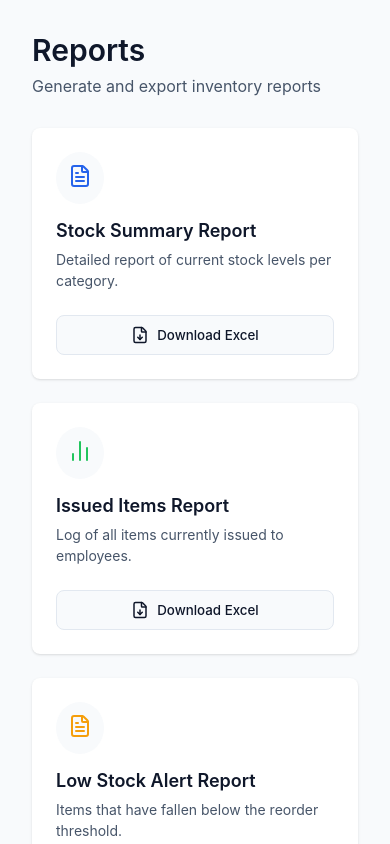
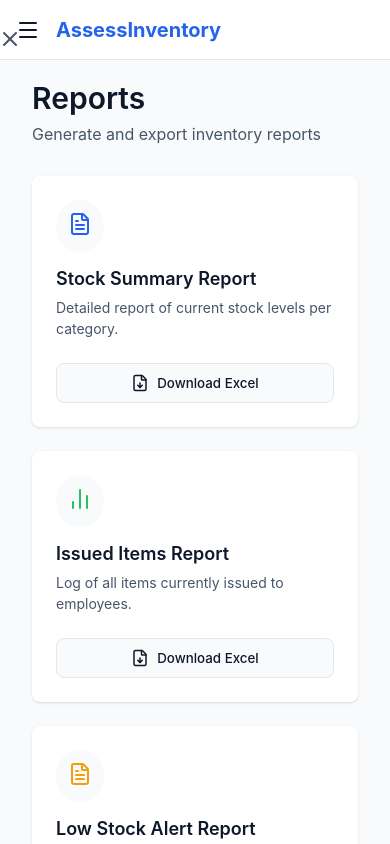
Before and after one commit to kamal0019/assess-inventory, a Next.js app in the folder client/: page /reports in a window 390 px wide. Shown: the top 844 px of the page. Built offline with nearby package versions, Linux system fonts and the light colour scheme; no server answers.

Commit message:
feat: implement mobile responsive sidebar

```diff
--- a/client/src/components/DashboardLayout.module.css
+++ b/client/src/components/DashboardLayout.module.css
@@ -10,10 +10,72 @@
     padding: 2rem;
     background-color: var(--background);
     transition: margin-left 0.3s ease;
+    width: 100%;
+    /* Ensure it takes full width */
+}
+
+.mobileHeader {
+    display: none;
+    position: fixed;
+    top: 0;
+    left: 0;
+    width: 100%;
+    height: 60px;
+    background-color: var(--surface);
+    border-bottom: 1px solid var(--border);
+    z-index: 40;
+    padding: 0 1rem;
+    align-items: center;
+}
+
+.logoAndMenu {
+    display: flex;
+    align-items: center;
+    gap: 1rem;
+}
+
+.menuButton {
+    background: none;
+    border: none;
+    cursor: pointer;
+    color: var(--text-main);
+    display: flex;
+    align-items: center;
+    justify-content: center;
+}
+
+.mobileLogo {
+    font-weight: 700;
+    font-size: 1.25rem;
+    color: var(--primary);
+}
+
+.overlay {
+    position: fixed;
+    top: 0;
+    left: 0;
+    width: 100vw;
+    height: 100vh;
+    background-color: rgba(0, 0, 0, 0.5);
+    z-index: 45;
+    opacity: 0;
+    pointer-events: none;
+    transition: opacity 0.3s ease;
+}
+
+.overlayOpen {
+    opacity: 1;
+    pointer-events: auto;
 }
 
 @media (max-width: 768px) {
     .main {
         margin-left: 0;
+        padding-top: 80px;
+        /* Space for mobile header */
+    }
+
+    .mobileHeader {
+        display: flex;
     }
 }
--- a/client/src/components/DashboardLayout.tsx
+++ b/client/src/components/DashboardLayout.tsx
@@ -1,14 +1,39 @@
+"use client";
+
+import { useState } from 'react';
 import Sidebar from './Sidebar';
 import styles from './DashboardLayout.module.css';
+import { Menu } from 'lucide-react';
 
 interface DashboardLayoutProps {
     children: React.ReactNode;
 }
 
 const DashboardLayout = ({ children }: DashboardLayoutProps) => {
+    const [isSidebarOpen, setIsSidebarOpen] = useState(false);
+
+    const toggleSidebar = () => {
+        setIsSidebarOpen(!isSidebarOpen);
+    };
+
     return (
         <div className={styles.container}>
-            <Sidebar />
+            <div className={`${styles.mobileHeader}`}>
+                <div className={styles.logoAndMenu}>
+                    <button onClick={toggleSidebar} className={styles.menuButton}>
+                        <Menu size={24} />
+                    </button>
+                    <span className={styles.mobileLogo}>AssessInventory</span>
+                </div>
+            </div>
+
+            <div
+                className={`${styles.overlay} ${isSidebarOpen ? styles.overlayOpen : ''}`}
+                onClick={() => setIsSidebarOpen(false)}
+            />
+
+            <Sidebar isOpen={isSidebarOpen} onClose={() => setIsSidebarOpen(false)} />
+
             <main className={styles.main}>
                 {children}
             </main>
--- a/client/src/components/Sidebar.module.css
+++ b/client/src/components/Sidebar.module.css
@@ -13,14 +13,28 @@
     z-index: 50;
 }
 
+.logoHeader {
+    display: flex;
+    align-items: center;
+    justify-content: space-between;
+    margin-bottom: 2rem;
+}
+
 .logo {
     font-size: 1.5rem;
     font-weight: 700;
     color: var(--primary);
-    margin-bottom: 2rem;
     display: flex;
     align-items: center;
     gap: 0.5rem;
+}
+
+.closeButton {
+    display: none;
+    background: none;
+    border: none;
+    cursor: pointer;
+    color: var(--text-secondary);
 }
 
 .nav {
@@ -65,4 +79,8 @@
     .sidebar.open {
         transform: translateX(0);
     }
+
+    .closeButton {
+        display: flex;
+    }
 }
--- a/client/src/components/Sidebar.tsx
+++ b/client/src/components/Sidebar.tsx
@@ -4,9 +4,15 @@ import Link from 'next/link';
 import { usePathname } from 'next/navigation';
 import { LayoutDashboard, Package, FileText, Settings, LogOut, Users } from 'lucide-react';
 import { useAuth } from '@/context/AuthContext';
+import { X } from 'lucide-react';
 import styles from './Sidebar.module.css';
 
-const Sidebar = () => {
+interface SidebarProps {
+    isOpen: boolean;
+    onClose: () => void;
+}
+
+const Sidebar = ({ isOpen, onClose }: SidebarProps) => {
     const pathname = usePathname();
     const { logout } = useAuth();
 
@@ -25,10 +31,15 @@ const Sidebar = () => {
     };
 
     return (
-        <aside className={styles.sidebar}>
-            <div className={styles.logo}>
-                <Package size={28} />
-                <span>AssessInventory</span>
+        <aside className={`${styles.sidebar} ${isOpen ? styles.open : ''}`}>
+            <div className={styles.logoHeader}>
+                <div className={styles.logo}>
+                    <Package size={28} />
+                    <span>AssessInventory</span>
+                </div>
+                <button className={styles.closeButton} onClick={onClose}>
+                    <X size={24} />
+                </button>
             </div>
             <nav className={styles.nav}>
                 {navItems.map((item) => {
@@ -38,6 +49,7 @@ const Sidebar = () => {
                             key={item.href}
                             href={item.href}
                             className={`${styles.navItem} ${isActive ? styles.active : ''}`}
+                            onClick={onClose}
                         >
                             <item.icon size={20} />
                             {item.name}
```
